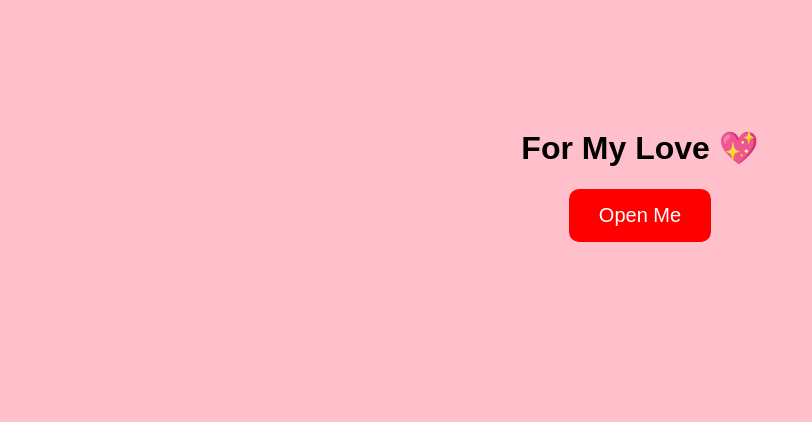
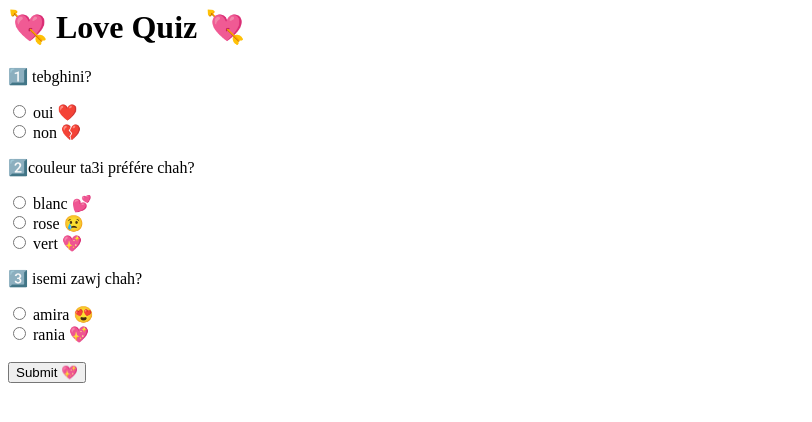
Before and after one commit to rania383/love-site, a plain HTML site: page index.html in a window 1280 px wide. Shown: the whole page, without its empty margins (0-812 px from the left). Drawn offline with Linux system fonts and the light colour scheme.

Commit message:
Add love quiz form and result display functionality

```diff
--- a/index.html
+++ b/index.html
@@ -1,38 +1,45 @@
-<!DOCTYPE html>
-<html>
-<head>
-<title>For You ❤️</title>
-<style>
-body {
-background: pink;
-text-align: center;
-font-family: Arial;
-padding-top: 100px;
-}
-button {
-padding: 15px 30px;
-font-size: 20px;
-border-radius: 10px;
-border: none;
-background: red;
-color: white;
-}
-</style>
-</head>
-<body>
+<h1>💘 Love Quiz 💘</h1>
 
-<h1>For My Love 💖</h1>
-<button onclick="showMessage()">Open Me</button>
+<form id="quiz">
 
-<p id="message" style="display:none; font-size:25px; margin-top:20px;">
-I love you forever ❤️
-</p>
+<p>1️⃣ tebghini?</p>
+<input type="radio" name="q1" value="1"> oui ❤️<br>
+<input type="radio" name="q1" value="0"> non 💔<br>
+
+<p>2️⃣couleur ta3i préfére chah?</p>
+<input type="radio" name="q2" value="1"> blanc 💕<br>
+<input type="radio" name="q2" value="0"> rose 😢<br>
+<input type="radio" name="q2" value="0"> vert 💖<br>
+
+<p>3️⃣ isemi zawj chah?</p>
+<input type="radio" name="q3" value="1"> amira 😍<br>
+<input type="radio" name="q3" value="0"> rania 💖<br>
+
+<br>
+<button type="button" onclick="checkQuiz()">Submit 💖</button>
+</form>
+
+<p id="result"></p>
 
 <script>
-function showMessage() {
-document.getElementById("message").style.display = "block";
+function checkQuiz() {
+  let score = 0;
+  let q1 = document.querySelector('input[name="q1"]:checked');
+  let q2 = document.querySelector('input[name="q2"]:checked');
+  let q3 = document.querySelector('input[name="q3"]:checked');
+
+  if (q1) score += parseInt(q1.value);
+  if (q2) score += parseInt(q2.value);
+  if (q3) score += parseInt(q3.value);
+
+  let result = document.getElementById("result");
+
+  if (score === 3) {
+    result.innerHTML = "😍 Perfect! True Love 💕";
+  } else if (score === 2) {
+    result.innerHTML = "😊 Good! Love is strong ❤️";
+  } else {
+    result.innerHTML = "😢 Love needs more care 💔";
+  }
 }
 </script>
-
-</body>
-</html>
```
